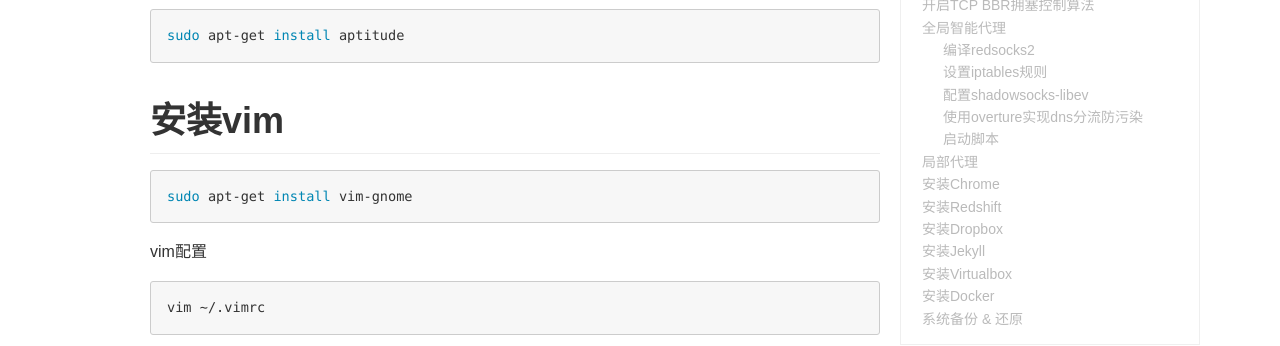
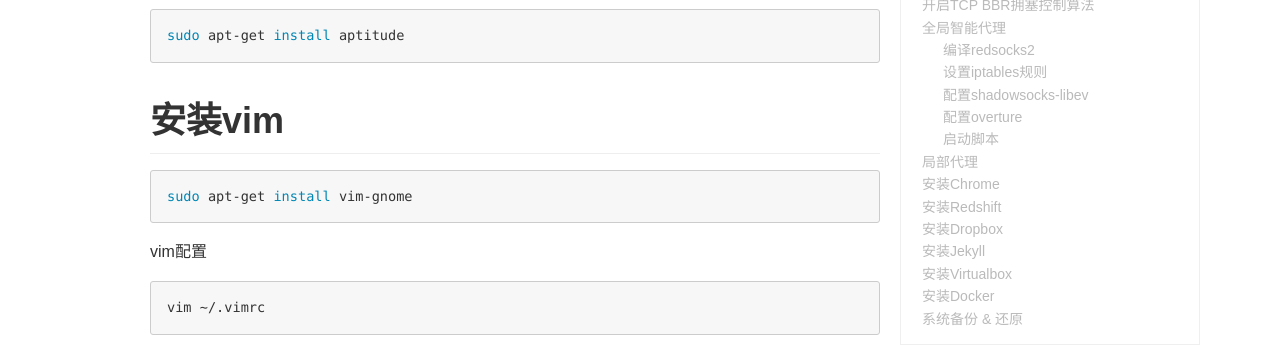
Before and after one commit to gemhowie/blog, a Jekyll site: the page built from _posts/2018-04-27-ubuntu-18.04-LTS-config.md, in a window 1280 px wide and 900 px high, scrolled down 423 px. Shown: the part 214-560 px from the top of the window. Built offline with Jekyll 4.4.1, drawn with Linux system fonts in a browser that asks for light colours; comment, search, counter and statistics services are not loaded; some of the changed text lies outside the part shown.

Commit message:
fix overture title

````diff
--- a/_posts/2018-04-27-ubuntu-18.04-LTS-config.md
+++ b/_posts/2018-04-27-ubuntu-18.04-LTS-config.md
@@ -453,8 +453,7 @@ nohup ss-local -c ss.json -u > ss-local.log 2>&1 &
 }
 ```
 
-## 使用overture实现dns分流防污染
-
+## 配置overture
 
 下载overture，项目地址
 
````
